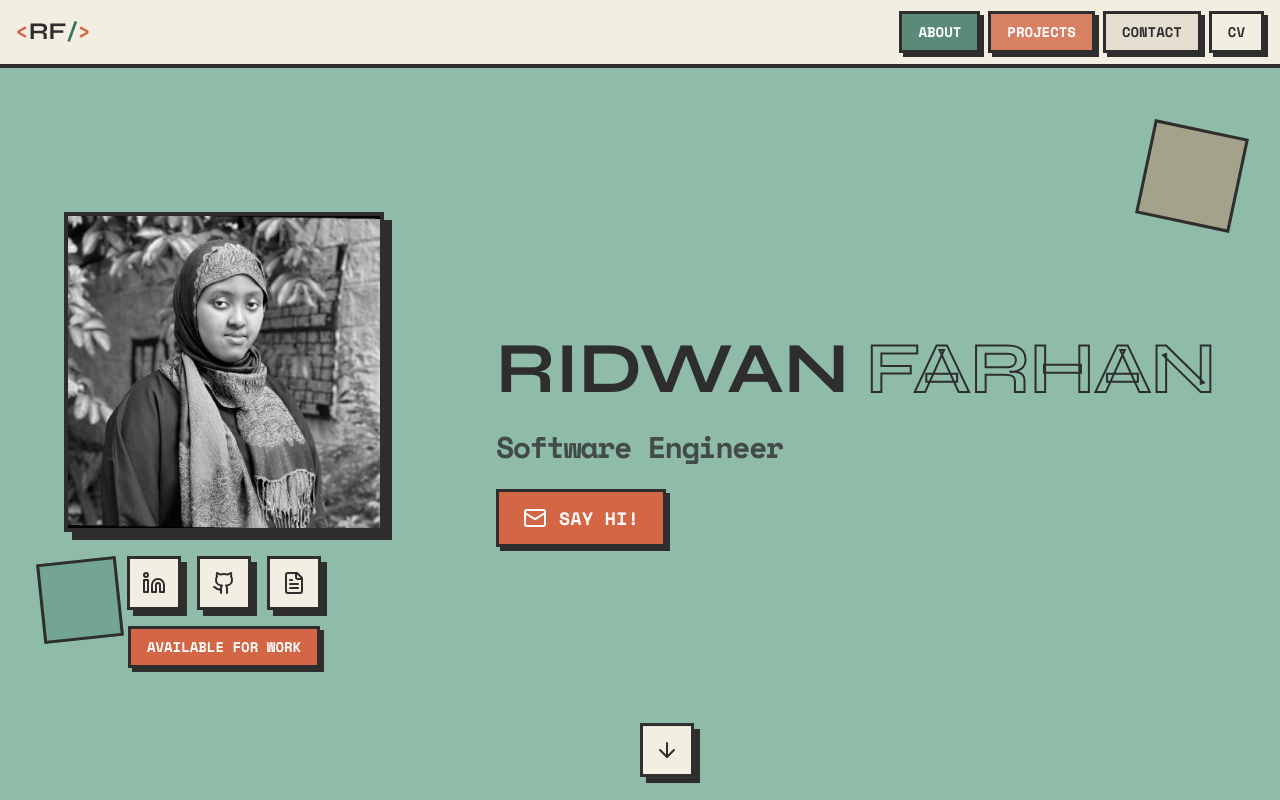
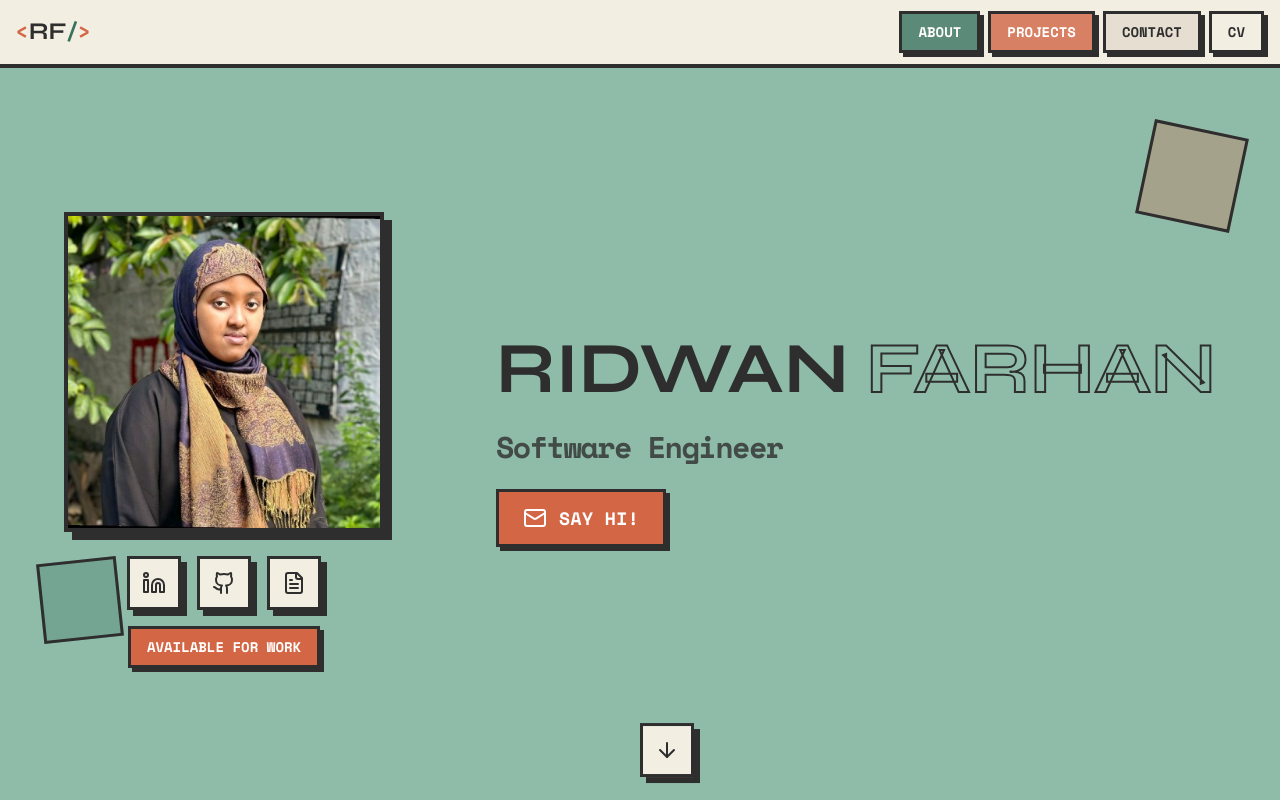
Before and after one commit to ridhwan497/portfolio-website, a React (Vite) app: page / in a window 1280 px wide. Shown: the top 800 px of the page. Built offline with nearby package versions, Linux system fonts and the light colour scheme; the HTML template or start-up script is replaced by a standard one.

Commit message:
removed the black and white hover animation... looked tacky

```diff
--- a/src/components/HeroSection.tsx
+++ b/src/components/HeroSection.tsx
@@ -31,7 +31,7 @@
                 <img
                   src = "profile.jpg"
                   alt = "Ridhwan Farhan"
-                  className="w-full h-full object-cover grayscale hover:grayscale-0 transition-all duration-500"
+                  className = "w-full h-full object-cover"
                 />
               </div>
             </div>
```
